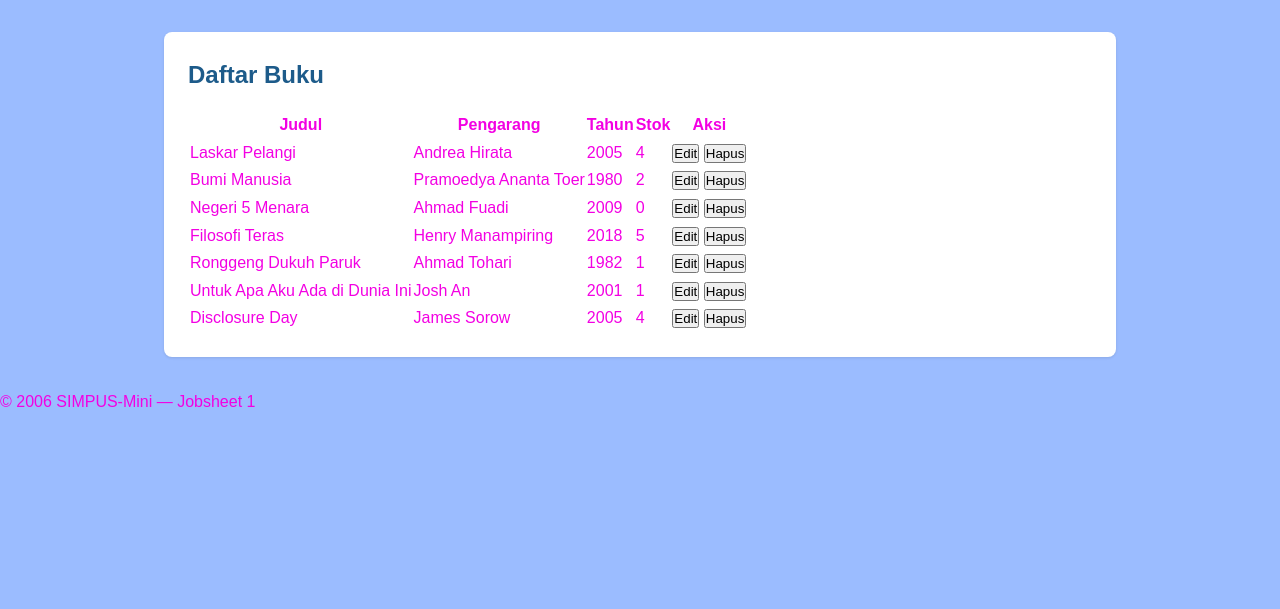
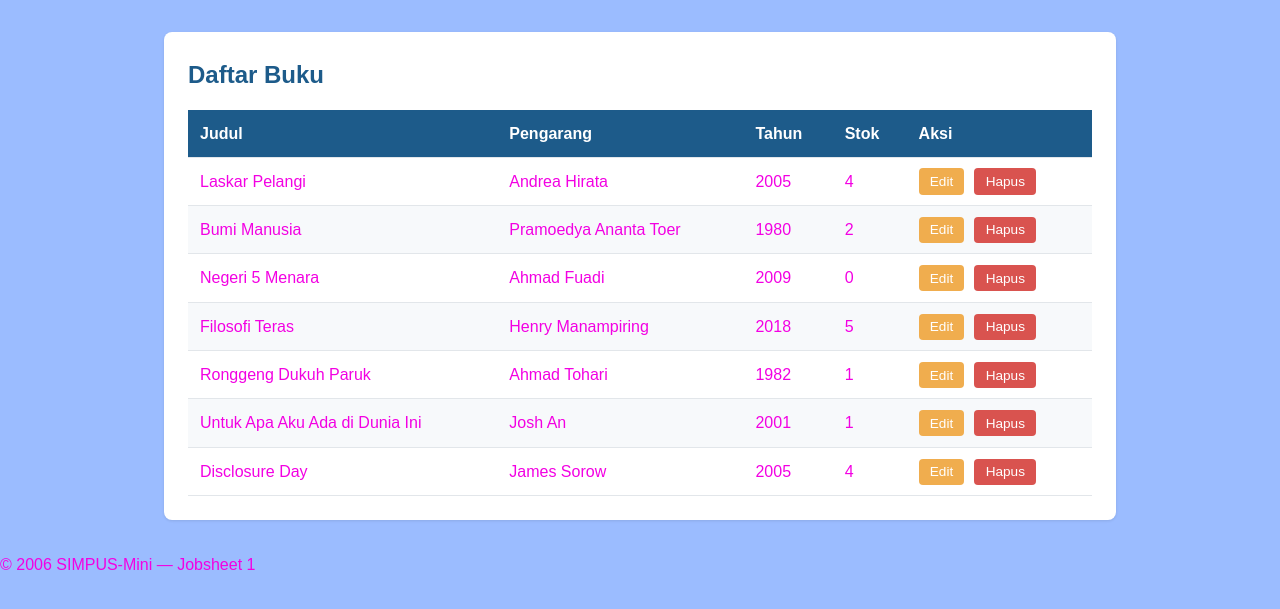
Before and after one commit to ZhayaGT/DPW-2026-Jonathan_Emmanuel_Kristanto, a PHP site: page /buku/list.html in a window 1280 px wide. Shown: the part 68-677 px from the top of the page. Run offline with PHP 8.4, Linux system fonts and the light colour scheme.

Commit message:
7. CSS: Styling Tabel

```diff
--- a/jobsheet-02/assets/css/style.css
+++ b/jobsheet-02/assets/css/style.css
@@ -92,3 +92,45 @@ main section:nth-of-type(2) article p {
 main section:nth-of-type(2) h2 {
     grid-column: 1 / -1;
 }
+table {
+    width: 100%;
+    border-collapse: collapse;
+}
+
+th, td {
+    text-align: left;
+    padding: 0.65rem 0.75rem;
+    border-bottom: 1px solid #e2e6ea;
+}
+
+thead {
+    background-color: #1d5b8a;
+    color: #fff;
+}
+
+tbody tr:nth-child(even) {
+    background-color: #f7f9fb;
+}
+
+tbody tr:hover {
+    background-color: #eef4fa;
+}
+
+td button {
+    padding: 0.35rem 0.7rem;
+    margin-right: 0.35rem;
+    border: none;
+    border-radius: 4px;
+    cursor: pointer;
+    font-size: 0.85rem;
+}
+
+td button:first-of-type {
+    background-color: #f0ad4e;
+    color: #fff;
+}
+
+td button:last-of-type {
+    background-color: #d9534f;
+    color: #fff;
+}
```
